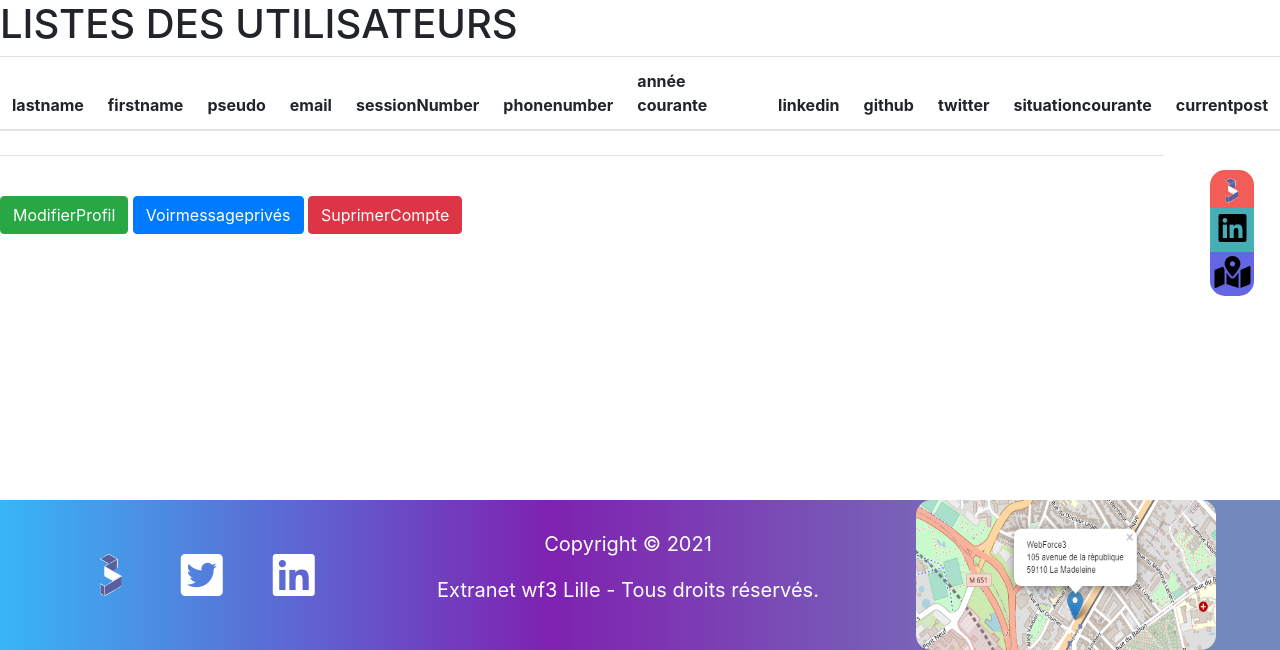
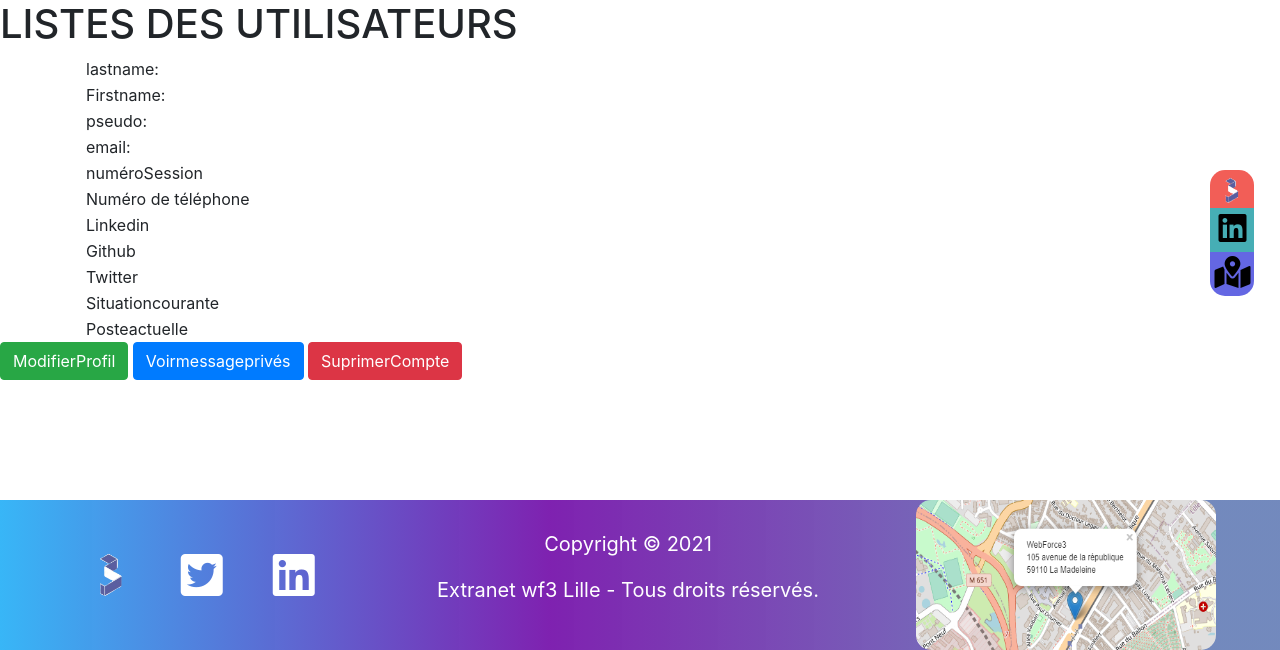
Before and after one commit to Extranet-WF3/extranet, a Symfony app: template templates/users/Profil.html.twig in a window 1280 px wide. Shown: the part 150-800 px from the top of the page. Run offline with Twig, Linux system fonts and the light colour scheme; the template is opened without the code that fills it, so the values that code supplies are empty; some libraries are stand-ins or nearby versions.

Commit message:
modifier un profil

```diff
--- a/templates/users/Profil.html.twig
+++ b/templates/users/Profil.html.twig
@@ -2,50 +2,60 @@
 
 {% block body %}
 	<h1>LISTES DES UTILISATEURS</h1>
-	<table class="table">
-		<thead>
-
-			<th>lastname</th>
-			<th>firstname</th>
-			<th>pseudo</th>
-			<th>email</th>
-			<th>sessionNumber</th>
-			<th>phonenumber</th>
-			<th>année courante</th>
-			<th>linkedin</th>
-			<th>github</th>
-			<th>twitter</th>
-			<th>situationcourante</th>
-			<th>currentpost</th>
 
 
-		</thead>
-		<tbody>
-
+	<div class="container">
+<table>
 		<tr>
+			<td>lastname:</td>
 			<td>{{app.user.lastname}}</td>
 		</tr>
 		<tr>
+			<td>Firstname:</td>
 			<td>{{app.user.firstname}}</td>
+		</tr>
+		<tr>
+			<td>pseudo:</td>
 			<td>{{app.user.pseudo}}</td>
+		</tr>
+		<tr>
+			<td>email:</td>
 			<td>{{app.user.email}}</td>
+		</tr>
+		<tr>
+			<td>numéroSession</td>
 			<td>{{app.user.sessionnumber}}</td>
+		</tr>
+		<tr>
+			<td>Numéro de téléphone</td>
 			<td>{{app.user.numberPhone}}</td>
+		</tr>
+		<tr>
+			<td>Linkedin</td>
 			<td>{{app.user.linkedin}}</td>
+		</tr>
+		<tr>
+			<td>Github</td>
 			<td>{{app.user.github}}</td>
+		</tr>
+		<tr>
+			<td>Twitter</td>
 			<td>{{app.user.twitter}}</td>
+		</tr>
+		<tr>
+			<td>Situationcourante</td>
 			<td>{{app.user.currentSituation}}</td>
+		</tr>
+		<tr>
+			<td>Posteactuelle</td>
 			<td>{{app.user.currentPost}}</td>
+		</tr>
+</table>
+
+	</div>
 
 
-				<td></td>
-			</tr>
-
-
-		</tbody>
-	</table>
 	<a role="button" class="btn btn-success" href="{{path('editProfil', {'pseudo': app.user.pseudo})}}">ModifierProfil</a>
-
 	<a role="submit" class="btn btn-primary" href="{{path('message_private')}}">Voirmessageprivés</a>
 	<a role="submit" class="btn btn-danger" href="{{path('deleteProfil')}}">SuprimerCompte</a>
 {% endblock %}
```
Lines whose indentation alone changed are shown as unchanged.
